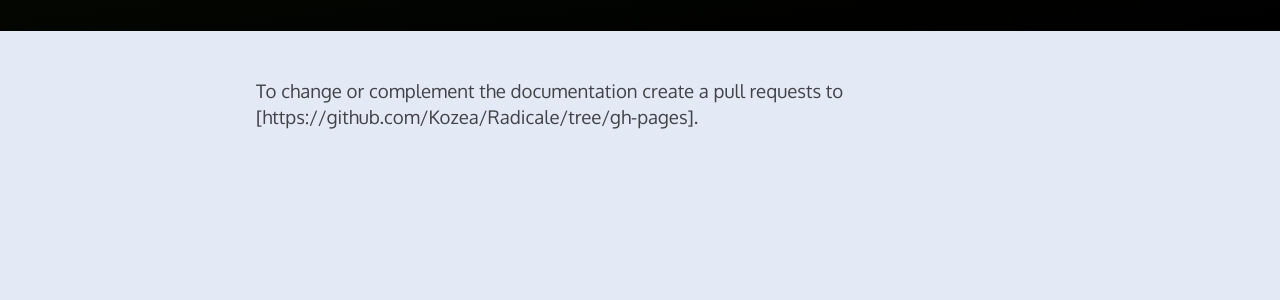
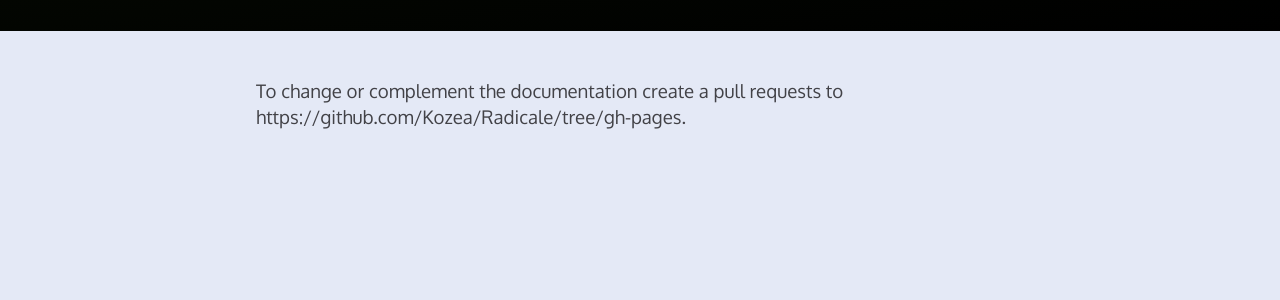
Before and after one commit to Kozea/Radicale, a Jekyll site: the page built from edit.md, in a window 1280 px wide. Shown: the part 191-491 px from the top of the page. Built offline with Jekyll 4.4.1, drawn with Linux system fonts in a browser that asks for light colours.

Commit message:
Make link clickable
Markdown rendered it as text with enclosing [].

```diff
--- a/edit.md
+++ b/edit.md
@@ -5,4 +5,4 @@ permalink: /edit/
 ---
 
 To change or complement the documentation create a pull requests to
-[https://github.com/Kozea/Radicale/tree/gh-pages].
+https://github.com/Kozea/Radicale/tree/gh-pages.
```
